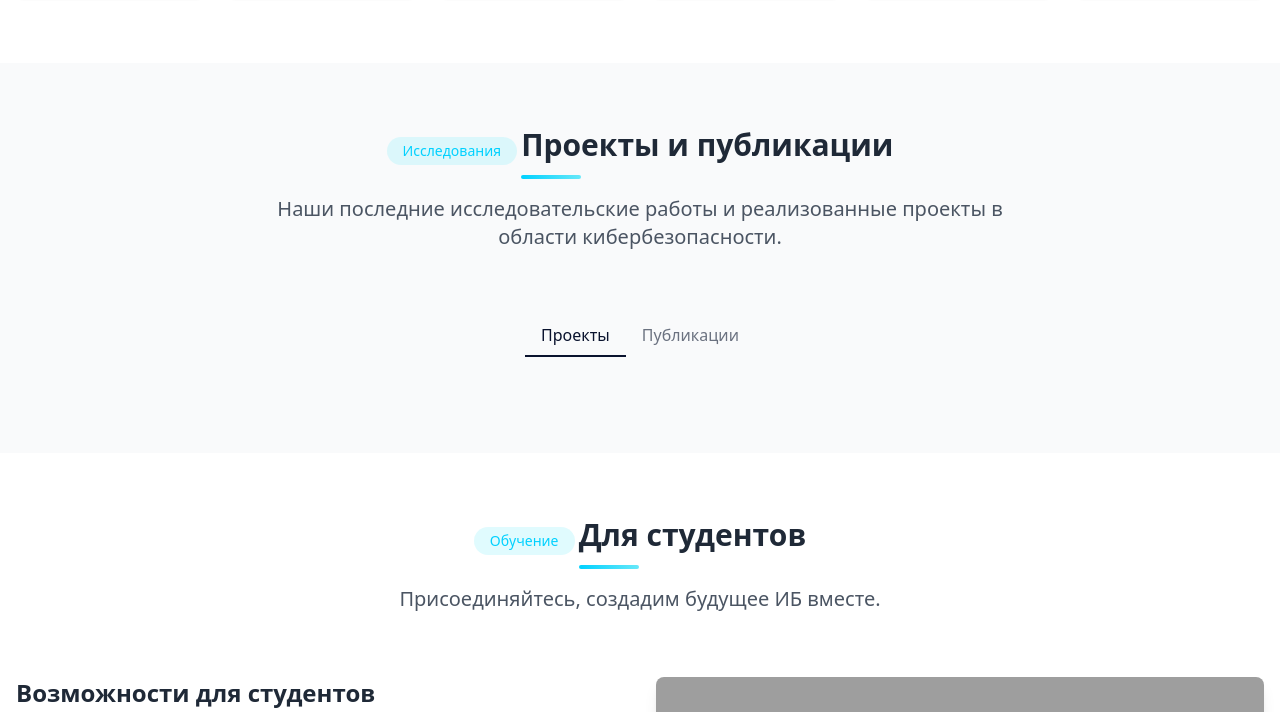
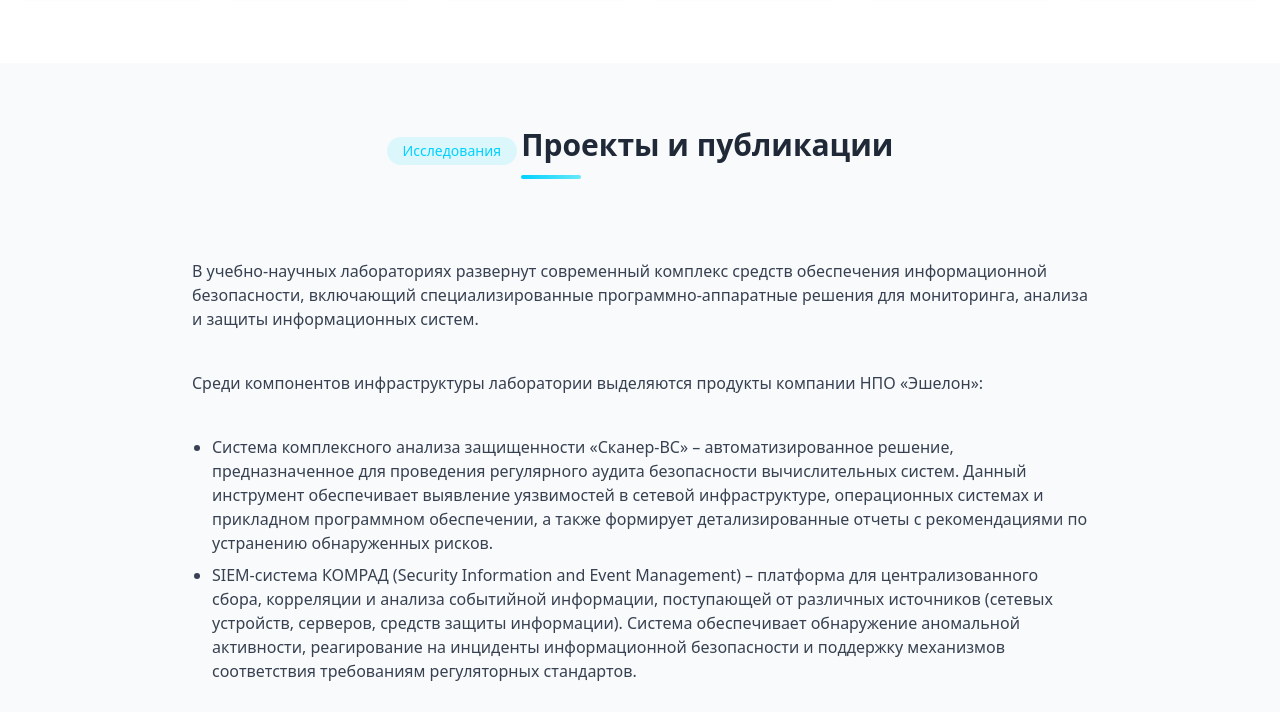
Before and after one commit to AlexanderGhosty/ISLab-website, a Django app: page / in a window 1280 px wide. Shown: the part 4938-5650 px from the top of the page. Run offline with Django 5.2, Linux system fonts and the light colour scheme; data that the repository does not hold is empty; some libraries are stand-ins or nearby versions; grey boxes are pictures that could not be loaded.

Commit message:
Rework projects section

```diff
--- a/static/js/main.js
+++ b/static/js/main.js
@@ -368,124 +368,12 @@
             if (hideBtn) hideBtn.style.display = 'none';
         }
 
-    // ────────────── PROJECTS ──────────────
-        let projectsUrl  = "/api/projects/";
-        let projectsData = [];
-
-        function renderProjects(list, animate = false) {
-            const box = document.getElementById("projects-container");
-            const render = () => {
-                box.innerHTML = "";
-                list.forEach(p => {
-                    box.insertAdjacentHTML("beforeend", `
-                        <div class="bg-white p-6 rounded-lg shadow-sm">
-                            <h5 class="font-bold text-lg mb-2">${p.title}</h5>
-                            <p class="text-gray-700 mb-2"><strong>Цель:</strong> ${p.goal}</p>
-                            ${p.result ? `<p class="text-gray-700 mb-2"><strong>Результат:</strong> ${p.result}</p>` : ""}
-                            <div class="flex justify-between items-center text-sm text-gray-500">
-                                <span>${p.start_year}${p.end_year ? "–" + p.end_year : ""}</span>
-                                <span>${p.sponsor || ""}</span>
-                            </div>
-                        </div>
-                    `);
-                });
-            };
-
-            if (animate) {
-                animateHeight(box, render);
-            } else {
-                render();
-            }
-        }
-
-        function loadProjects(url = projectsUrl) {
-            fetch(url)
-                .then(r => r.json())
-                .then(data => {
-                    const items = Array.isArray(data) ? data : (data.results || []);
-                    projectsData = [...projectsData, ...items];
-                    renderProjects(projectsData, true);
-
-                    projectsUrl = data.next;   // DRF pagination
-                    updateProjectsButtons();
-                })
-                .catch(console.error);
-        }
-
-        function updateProjectsButtons() {
-            const loadMoreBtn = document.getElementById('load-more-projects');
-            const hideBtn = document.getElementById('hide-projects');
-
-            if (loadMoreBtn && hideBtn) {
-                if (projectsUrl) {
-                    // There are more pages to load
-                    loadMoreBtn.style.display = 'inline-block';
-                    hideBtn.style.display = 'none';
-                } else {
-                    // All pages loaded, show hide button only if we have more than 4 items
-                    if (projectsData.length > 4) {
-                        loadMoreBtn.style.display = 'none';
-                        hideBtn.style.display = 'inline-block';
-                    } else {
-                        // Only one page, hide both buttons
-                        loadMoreBtn.style.display = 'none';
-                        hideBtn.style.display = 'none';
-                    }
-                }
-            }
-        }
-
-        function initProjectsPagination() {
-            // Load more projects
-            const loadMoreBtn = document.getElementById('load-more-projects');
-            if (loadMoreBtn) {
-                loadMoreBtn.addEventListener('click', () => {
-                    if (projectsUrl) {
-                        loadProjects(projectsUrl);
-                    }
-                });
-            }
-
-            // Hide projects (show only first page)
-            const hideBtn = document.getElementById('hide-projects');
-            if (hideBtn) {
-                hideBtn.addEventListener('click', () => {
-                    // Reset to first page only
-                    projectsData = projectsData.slice(0, 4); // Keep only first 4 items (first page)
-                    renderProjects(projectsData, true);
-                    projectsUrl = '/api/projects/?page=2'; // Set to second page for next load
-                    updateProjectsButtons();
-                });
-            }
-
-            // Initially hide both buttons until first load
-            if (loadMoreBtn) loadMoreBtn.style.display = 'none';
-            if (hideBtn) hideBtn.style.display = 'none';
-        }
-
-        /* ───────────────── Tabs «Проекты / Публикации» ───────────────── */
-        document.querySelectorAll('#projpub-tabs .tab-btn').forEach(btn => {
-            btn.addEventListener('click', () => {
-            // визуальное состояние
-            document.querySelectorAll('#projpub-tabs .tab-btn').forEach(b => {
-                b.classList.toggle('border-primary-900', b === btn);
-                b.classList.toggle('text-primary-900',  b === btn);
-                b.classList.toggle('text-gray-500',     b !== btn);
-            });
-
-            // show/hide panels
-            const showProjects = btn.dataset.tab === 'projects';
-            document.getElementById('projects-panel').classList.toggle('hidden', !showProjects);
-            document.getElementById('pubs-panel').classList.toggle   ('hidden',  showProjects);
-            });
-        });
 
 
         document.addEventListener('DOMContentLoaded', function() {
             // Initialize all pagination functions first, then load first pages
             initNewsPagination();
             initPubsPagination();
-            initProjectsPagination();
             initStaffPagination();
 
             const historyBtn  = document.getElementById('toggle-history');
@@ -506,6 +394,5 @@
             // Load first pages for all sections
             loadNews(); // This will load first page and show "Показать больше" button if needed
             loadPubs(); // This will load first page and show "Загрузить больше" button if needed
-            loadProjects(); // This will load first page and show "Показать больше" button if needed
             loadStaff(); // This will load first page and show "Показать больше" button if needed
         });
--- a/templates/index.html
+++ b/templates/index.html
@@ -438,60 +438,31 @@
             <div class="text-center mb-16">
                 <span class="inline-block px-4 py-1 bg-accent-light/20 text-accent rounded-full text-sm font-medium mb-4">Исследования</span>
                 <h3 class="text-3xl font-bold mb-4 section-title inline-block font-heading">Проекты и публикации</h3>
-                <p class="text-xl text-gray-600 max-w-3xl mx-auto">Наши последние исследовательские работы и
-                    реализованные
-                    проекты в области кибербезопасности.</p>
-            </div>
-            <div class="max-w-4xl mx-auto">
-
-                <!-- Tabs navigation -->
-                <div id="projpub-tabs" class="flex justify-center mb-8 text-sm sm:text-base">
-                    <button data-tab="projects"
-                            class="tab-btn px-4 py-2 font-medium border-b-2 border-primary-900
-                                text-primary-900">
-                        Проекты
-                    </button>
-                    <button data-tab="pubs"
-                            class="tab-btn px-4 py-2 font-medium border-b-2 border-transparent
-                                text-gray-500 hover:text-primary-900">
-                        Публикации
-                    </button>
             </div>
 
-                <div class="space-y-10">
-                    <!-- ── Projects panel ───────────────────────── -->
-                    <div id="projects-panel">
-                        <div class="space-y-6" id="projects-container"></div>
+            <div class="max-w-4xl mx-auto space-y-10 text-gray-700">
+                <p>В учебно-научных лабораториях развернут современный комплекс средств обеспечения информационной безопасности, включающий специализированные программно-аппаратные решения для мониторинга, анализа и защиты информационных систем.</p>
+                <p>Среди компонентов инфраструктуры лаборатории выделяются продукты компании НПО «Эшелон»:</p>
+                <ul class="list-disc pl-5 space-y-2">
+                    <li>Система комплексного анализа защищенности «Сканер-ВС» – автоматизированное решение, предназначенное для проведения регулярного аудита безопасности вычислительных систем. Данный инструмент обеспечивает выявление уязвимостей в сетевой инфраструктуре, операционных системах и прикладном программном обеспечении, а также формирует детализированные отчеты с рекомендациями по устранению обнаруженных рисков.</li>
+                    <li>SIEM-система КОМРАД (Security Information and Event Management) – платформа для централизованного сбора, корреляции и анализа событийной информации, поступающей от различных источников (сетевых устройств, серверов, средств защиты информации). Система обеспечивает обнаружение аномальной активности, реагирование на инциденты информационной безопасности и поддержку механизмов соответствия требованиям регуляторных стандартов.</li>
+                </ul>
+                <p>Развернутые решения позволяют проводить исследования в области анализа защищенности, моделирования кибератак, разработки методов противодействия угрозам, а также обеспечивают практическую подготовку специалистов в сфере информационной безопасности.</p>
 
-                        <div class="mt-6 text-center">
-                            <button id="load-more-projects"
-                                    class="bg-primary-900 text-white px-6 py-2 rounded-lg
-                                    hover:bg-primary-700 transition">
-                                Показать больше
-                            </button>
-                            <button id="hide-projects"
-                                    class="bg-gray-600 text-white px-6 py-2 rounded-lg hover:bg-gray-500 transition ml-4 hidden">
-                                Скрыть
-                            </button>
-                        </div>
-                    </div>
+                <h4 class="text-2xl font-bold text-center mt-8">Научные публикации</h4>
+                <p class="text-center text-gray-600">Список опубликованных работ сотрудников лаборатории</p>
 
-                    <!-- ── Publications panel ───────────────────── -->
-                    <div id="pubs-panel" class="hidden">
-                        <div class="space-y-4" id="publications-container"></div>
+                <div class="grid md:grid-cols-2 gap-4" id="publications-container"></div>
 
                 <div class="mt-6 text-center">
                     <button id="load-more-pubs"
-                                    class="bg-primary-900 text-white px-6 py-2 rounded-lg
-                                    hover:bg-primary-700 transition">
-                                Загрузить больше
+                            class="bg-primary-900 text-white px-6 py-2 rounded-lg hover:bg-primary-700 transition">
+                        Показать больше
                     </button>
                     <button id="hide-pubs"
                             class="bg-gray-600 text-white px-6 py-2 rounded-lg hover:bg-gray-500 transition ml-4 hidden">
                         Скрыть
                     </button>
-                        </div>
-                    </div>
                 </div>
             </div>
         </div>
```
Lines whose indentation alone changed are shown as unchanged.
